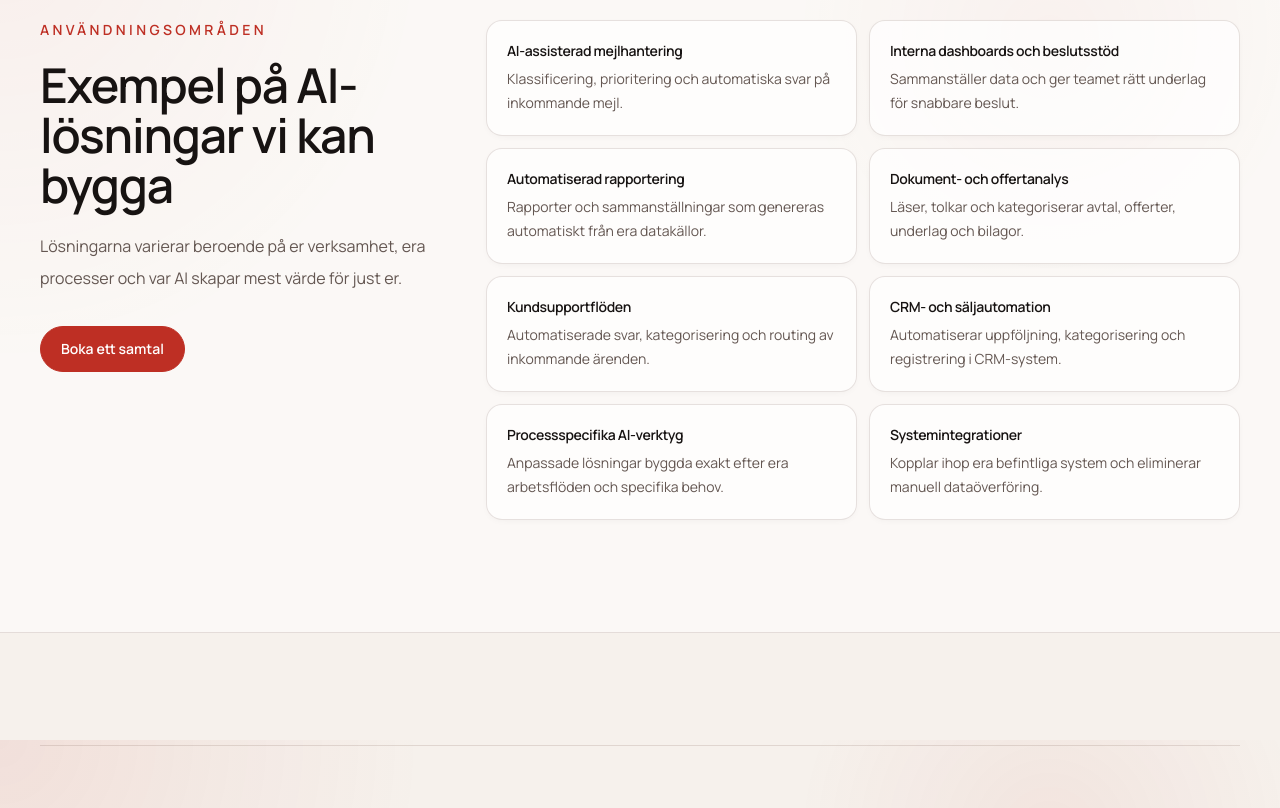
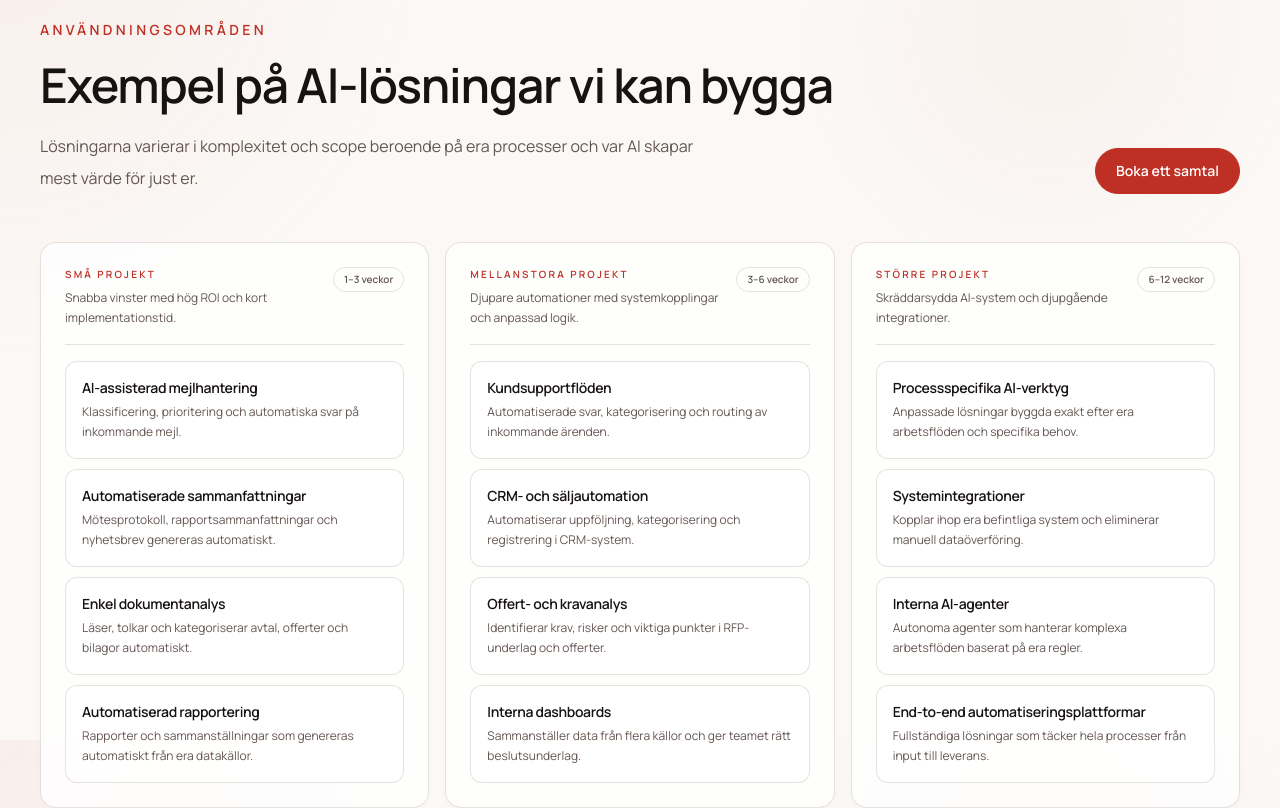
Before and after one commit to proposaldock/SmartProcess, a Next.js app: page / in a window 1280 px wide. Shown: the part 4860-5668 px from the top of the page. Built offline with nearby package versions, Linux system fonts and the light colour scheme; no server answers.

Commit message:
Split use cases into 3 project tiers (small, medium, large)
Co-Authored-By: Claude Sonnet 4.6 <noreply@anthropic.com>

```diff
--- a/src/app/page.tsx
+++ b/src/app/page.tsx
@@ -94,23 +94,35 @@ const processSteps = [
   },
 ];
 
-const useCaseItems = [
+const useCaseTiers = [
+  {
+    label: "Små projekt",
+    timeframe: "1–3 veckor",
+    description: "Snabba vinster med hög ROI och kort implementationstid.",
+    items: [
       {
         title: "AI-assisterad mejlhantering",
         body: "Klassificering, prioritering och automatiska svar på inkommande mejl.",
       },
       {
-    title: "Interna dashboards och beslutsstöd",
-    body: "Sammanställer data och ger teamet rätt underlag för snabbare beslut.",
+        title: "Automatiserade sammanfattningar",
+        body: "Mötesprotokoll, rapportsammanfattningar och nyhetsbrev genereras automatiskt.",
+      },
+      {
+        title: "Enkel dokumentanalys",
+        body: "Läser, tolkar och kategoriserar avtal, offerter och bilagor automatiskt.",
       },
       {
         title: "Automatiserad rapportering",
         body: "Rapporter och sammanställningar som genereras automatiskt från era datakällor.",
       },
+    ],
+  },
   {
-    title: "Dokument- och offertanalys",
-    body: "Läser, tolkar och kategoriserar avtal, offerter, underlag och bilagor.",
-  },
+    label: "Mellanstora projekt",
+    timeframe: "3–6 veckor",
+    description: "Djupare automationer med systemkopplingar och anpassad logik.",
+    items: [
       {
         title: "Kundsupportflöden",
         body: "Automatiserade svar, kategorisering och routing av inkommande ärenden.",
@@ -120,12 +132,37 @@ const useCaseItems = [
         body: "Automatiserar uppföljning, kategorisering och registrering i CRM-system.",
       },
       {
+        title: "Offert- och kravanalys",
+        body: "Identifierar krav, risker och viktiga punkter i RFP-underlag och offerter.",
+      },
+      {
+        title: "Interna dashboards",
+        body: "Sammanställer data från flera källor och ger teamet rätt beslutsunderlag.",
+      },
+    ],
+  },
+  {
+    label: "Större projekt",
+    timeframe: "6–12 veckor",
+    description: "Skräddarsydda AI-system och djupgående integrationer.",
+    items: [
+      {
         title: "Processspecifika AI-verktyg",
         body: "Anpassade lösningar byggda exakt efter era arbetsflöden och specifika behov.",
       },
       {
         title: "Systemintegrationer",
         body: "Kopplar ihop era befintliga system och eliminerar manuell dataöverföring.",
+      },
+      {
+        title: "Interna AI-agenter",
+        body: "Autonoma agenter som hanterar komplexa arbetsflöden baserat på era regler.",
+      },
+      {
+        title: "End-to-end automatiseringsplattformar",
+        body: "Fullständiga lösningar som täcker hela processer från input till leverans.",
+      },
+    ],
   },
 ];
 
@@ -537,7 +574,8 @@ export default function HomePage() {
         className="border-y border-[color:var(--border)] bg-[rgba(255,255,255,0.48)]"
       >
         <div className="mx-auto max-w-[104rem] px-5 py-20 sm:px-8 sm:py-24 lg:px-10 lg:py-28">
-          <div className="grid gap-10 lg:grid-cols-[0.7fr_1.3fr] lg:items-start">
+          {/* Header */}
+          <div className="flex flex-wrap items-end justify-between gap-6">
             <div>
               <p className="text-sm font-semibold uppercase tracking-[0.24em] text-[var(--accent)]">
                 Användningsområden
@@ -545,11 +583,12 @@ export default function HomePage() {
               <h2 className="mt-5 text-3xl font-semibold tracking-tight text-[var(--foreground)] sm:text-4xl lg:text-[3rem] lg:leading-[1.04]">
                 Exempel på AI-lösningar vi kan bygga
               </h2>
-              <p className="mt-5 text-base leading-8 text-[var(--muted)]">
-                Lösningarna varierar beroende på er verksamhet, era processer
-                och var AI skapar mest värde för just er.
+              <p className="mt-5 max-w-2xl text-base leading-8 text-[var(--muted)]">
+                Lösningarna varierar i komplexitet och scope beroende på era
+                processer och var AI skapar mest värde för just er.
               </p>
-              <div className="mt-8">
+            </div>
+            <div className="shrink-0">
               <AnchorButton
                 href="#kontakt"
                 analyticsEvent="cta_click"
@@ -559,21 +598,46 @@ export default function HomePage() {
               </AnchorButton>
             </div>
           </div>
-            <div className="grid gap-3 sm:grid-cols-2">
-              {useCaseItems.map((item) => (
+
+          {/* Tier columns */}
+          <div className="mt-10 grid gap-4 sm:mt-12 lg:grid-cols-3">
+            {useCaseTiers.map((tier) => (
+              <div
+                key={tier.label}
+                className="rounded-2xl border border-[color:var(--border)] bg-white/80 p-5 shadow-[0_2px_12px_-6px_rgba(23,19,18,0.07)] sm:p-6"
+              >
+                {/* Tier header */}
+                <div className="flex items-start justify-between gap-3 border-b border-[color:var(--border)] pb-4">
+                  <div>
+                    <p className="text-[10px] font-semibold uppercase tracking-[0.22em] text-[var(--accent)]">
+                      {tier.label}
+                    </p>
+                    <p className="mt-1.5 text-xs leading-5 text-[var(--muted)]">
+                      {tier.description}
+                    </p>
+                  </div>
+                  <span className="shrink-0 rounded-full border border-[color:var(--border)] px-2.5 py-1 text-[10px] font-semibold text-[var(--muted)]">
+                    {tier.timeframe}
+                  </span>
+                </div>
+                {/* Items */}
+                <div className="mt-4 space-y-2.5">
+                  {tier.items.map((item) => (
                     <div
                       key={item.title}
-                  className="rounded-2xl border border-[color:var(--border)] bg-white/70 p-5 shadow-[0_2px_10px_-4px_rgba(23,19,18,0.07)]"
+                      className="rounded-xl border border-[color:var(--border)] bg-white/70 p-4"
                     >
                       <h3 className="text-sm font-semibold tracking-tight text-[var(--foreground)]">
                         {item.title}
                       </h3>
-                  <p className="mt-1.5 text-sm leading-6 text-[var(--muted)]">
+                      <p className="mt-1 text-xs leading-5 text-[var(--muted)]">
                         {item.body}
                       </p>
                     </div>
                   ))}
                 </div>
+              </div>
+            ))}
           </div>
         </div>
       </section>
```
Lines whose indentation alone changed are shown as unchanged.
